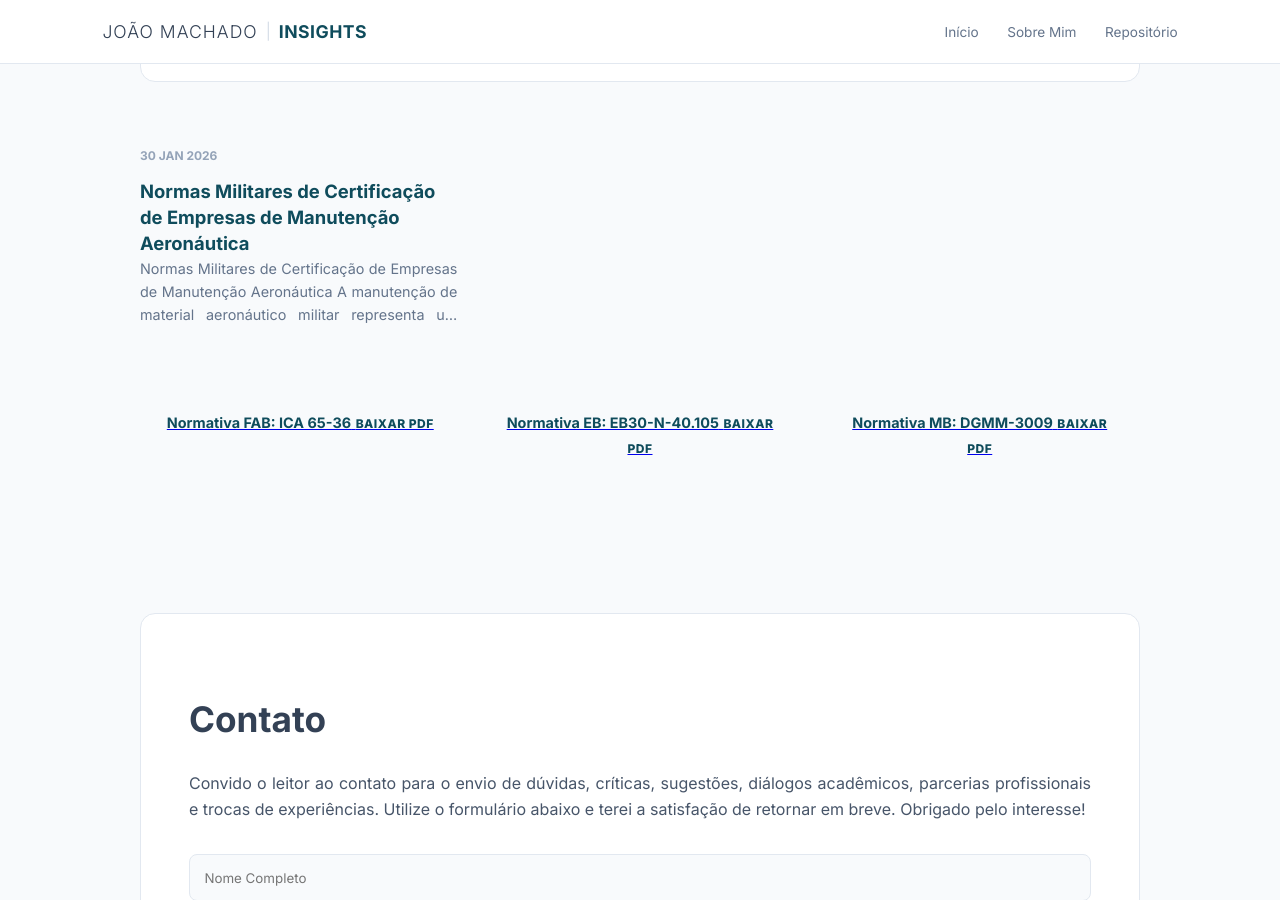
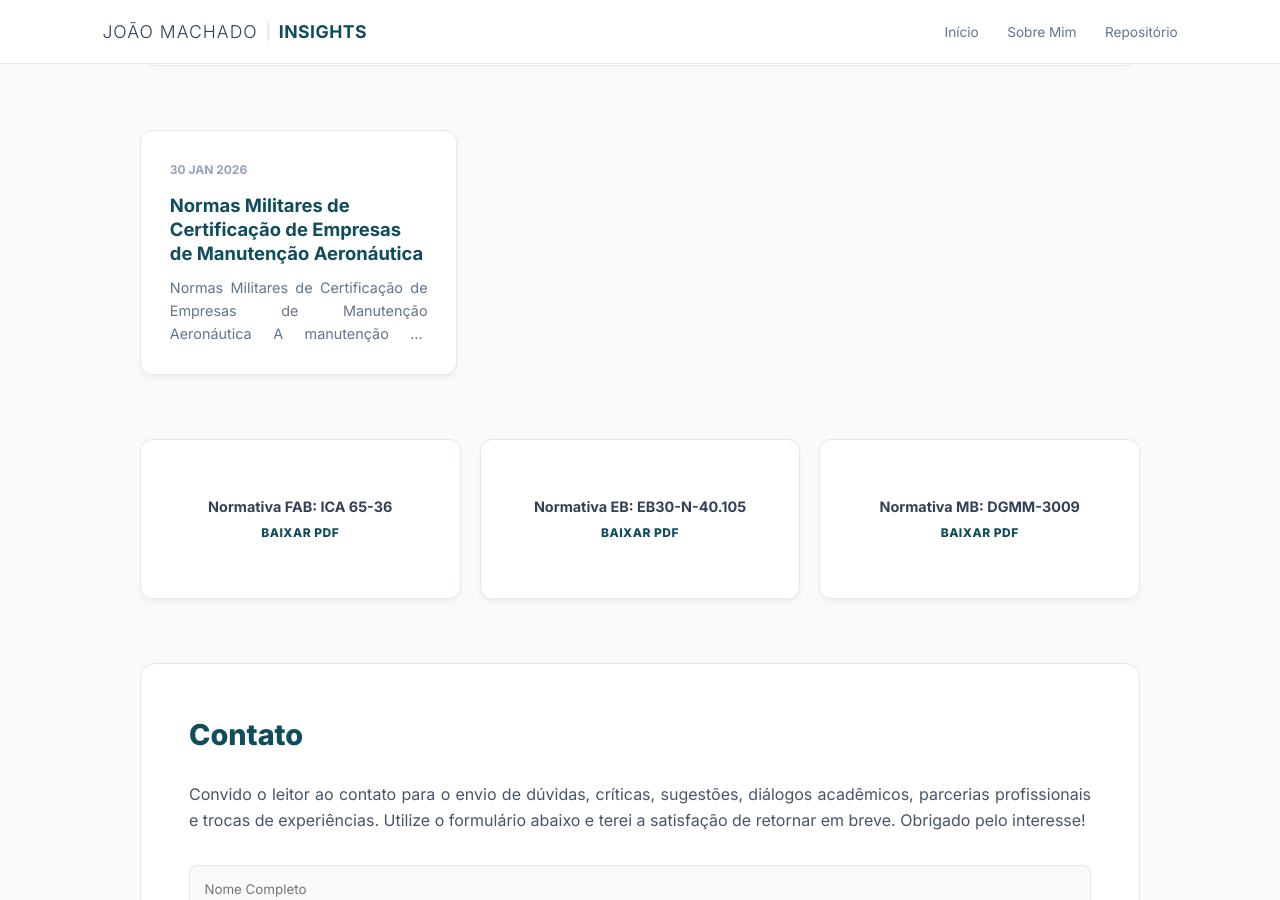
Before and after one commit to joaocfmachado1986/Blog, a Jekyll site: the page built from index.md, in a window 1280 px wide and 900 px high, scrolled down 341 px. Built offline with Jekyll 4.4.1, drawn with Linux system fonts in a browser that asks for light colours.

Commit message:
Update index.md

```diff
--- a/index.md
+++ b/index.md
@@ -6,7 +6,7 @@ title: Home
 <section style="display: flex; align-items: center; gap: 3rem; background: white; padding: 3rem; border-radius: 15px; border: 1px solid #e2e8f0;">
     <img src="/foto-perfil.jpg" style="width: 130px; height: 130px; border-radius: 50%; object-fit: cover; border: 4px solid #f1f5f9;" alt="João Machado">
     <div>
-        <h1 class="main-title">Bem-vindo!</h1>
+        <h1 style="margin: 0; font-size: 1.8rem; color: #0f4c5c; font-weight: 800;">Bem-vindo!</h1>
         <p style="margin: 1rem 0 0; color: #64748b; font-size: 1.05rem; text-align: justify; line-height: 1.7;">
             Aqui eu compartilho pesquisas e ideias de minha autoria ou de autores de meu interesse, além de documentos, sobretudo relacionados às minhas áreas de interesse, como Direito Aeronáutico, Base Industrial de Defesa, Políticas Públicas, Manutenção Aeronáutica e Normas Militares de Certificação de Empresas de Manutenção Aeronáutica. <a href="/sobre" style="color: #0f4c5c; font-weight: 700; text-decoration: underline;">Clique aqui</a> para saber mais sobre mim.
         </p>
@@ -16,11 +16,11 @@ title: Home
 <section>
     <div class="grid-publicacoes">
       {% for post in site.posts limit:6 %}
-        <div class="card-pub">
+        <div class="card-base card-pub">
             <span class="card-date">{{ post.date | date: "%d %b %Y" }}</span>
             <a href="{{ post.url }}">{{ post.title }}</a>
             <div class="card-excerpt">
-                {{ post.content | strip_html | truncatewords: 20 }}
+                {{ post.content | strip_html | truncatewords: 25 }}
             </div>
         </div>
       {% endfor %}
@@ -28,31 +28,31 @@ title: Home
 </section>
 
 <section class="grid-recursos">
-    <a href="/arquivos/norma-fab.pdf" class="card-download" target="_blank">
-        <strong style="color: #0f4c5c;">Normativa FAB: ICA 65-36</strong>
+    <a href="/arquivos/norma-fab.pdf" class="card-base card-download" target="_blank">
+        <strong>Normativa FAB: ICA 65-36</strong>
         <span>Baixar PDF</span>
     </a>
-    <a href="/arquivos/norma-eb.pdf" class="card-download" target="_blank">
-        <strong style="color: #0f4c5c;">Normativa EB: EB30-N-40.105</strong>
+    <a href="/arquivos/norma-eb.pdf" class="card-base card-download" target="_blank">
+        <strong>Normativa EB: EB30-N-40.105</strong>
         <span>Baixar PDF</span>
     </a>
-    <a href="/arquivos/norma-mb.pdf" class="card-download" target="_blank">
-        <strong style="color: #0f4c5c;">Normativa MB: DGMM-3009</strong>
+    <a href="/arquivos/norma-mb.pdf" class="card-base card-download" target="_blank">
+        <strong>Normativa MB: DGMM-3009</strong>
         <span>Baixar PDF</span>
     </a>
 </section>
 
 <section id="contacto">
     <div class="contact-box">
-        <h1 class="main-title" style="font-size: 2.2rem; margin-bottom: 1.5rem;">Contato</h1>
+        <h2 style="margin: 0 0 1.5rem 0; font-weight: 800; color: #0f4c5c; font-size: 1.8rem;">Contato</h2>
         <p style="color: #475569; font-size: 1rem; text-align: justify;">
             Convido o leitor ao contato para o envio de dúvidas, críticas, sugestões, diálogos acadêmicos, parcerias profissionais e trocas de experiências. Utilize o formulário abaixo e terei a satisfação de retornar em breve. Obrigado pelo interesse!
         </p>
 
         <form action="https://formspree.io/f/mbdypapq" method="POST" class="contact-form">
             <input type="text" name="name" placeholder="Nome Completo" required>
-            <input type="email" name="_replyto" placeholder="E-mail" required>
-            <textarea name="message" rows="6" placeholder="Sua Mensagem" required></textarea>
+            <input type="email" name="_replyto" placeholder="Seu e-mail" required>
+            <textarea name="message" rows="6" placeholder="Como posso ajudar?" required></textarea>
             <button type="submit" class="btn-enviar">Enviar Mensagem</button>
         </form>
     </div>
```
